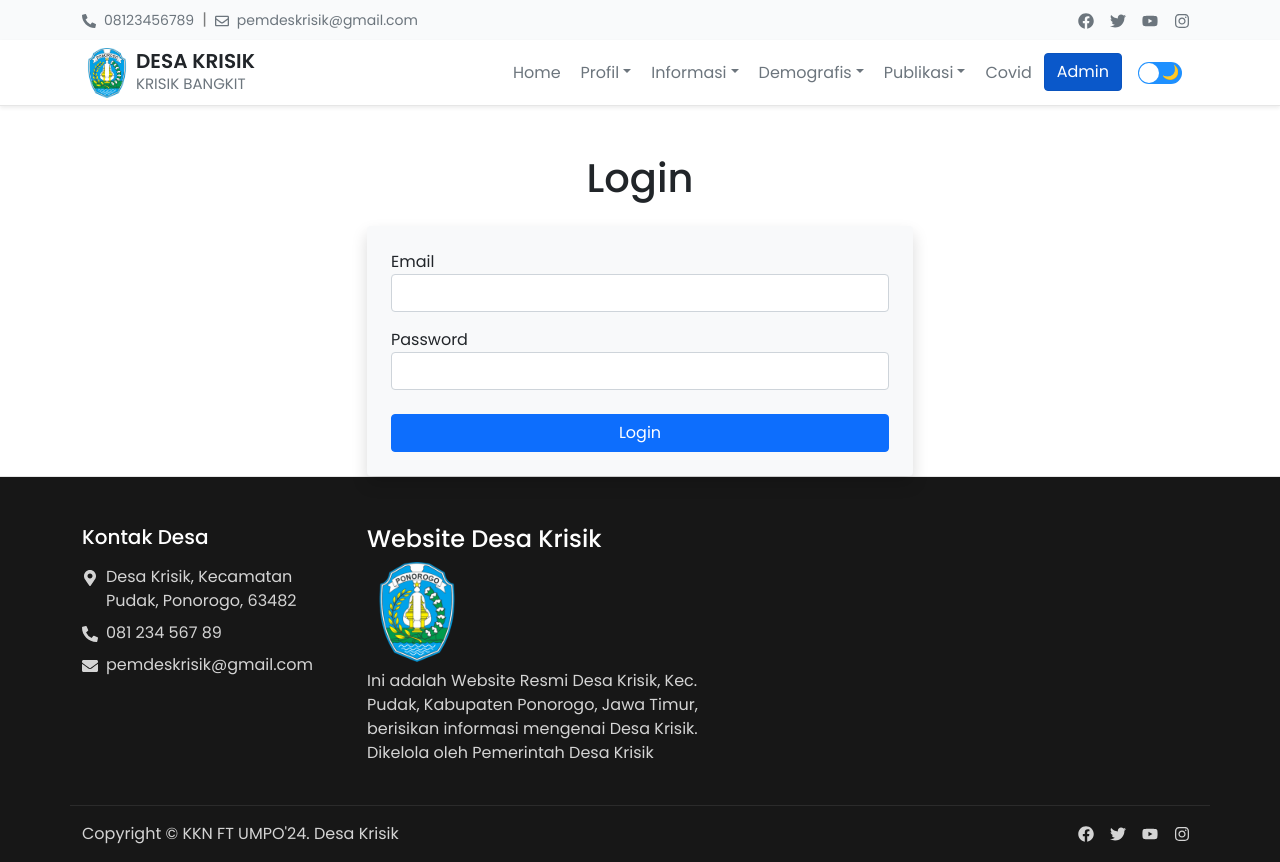
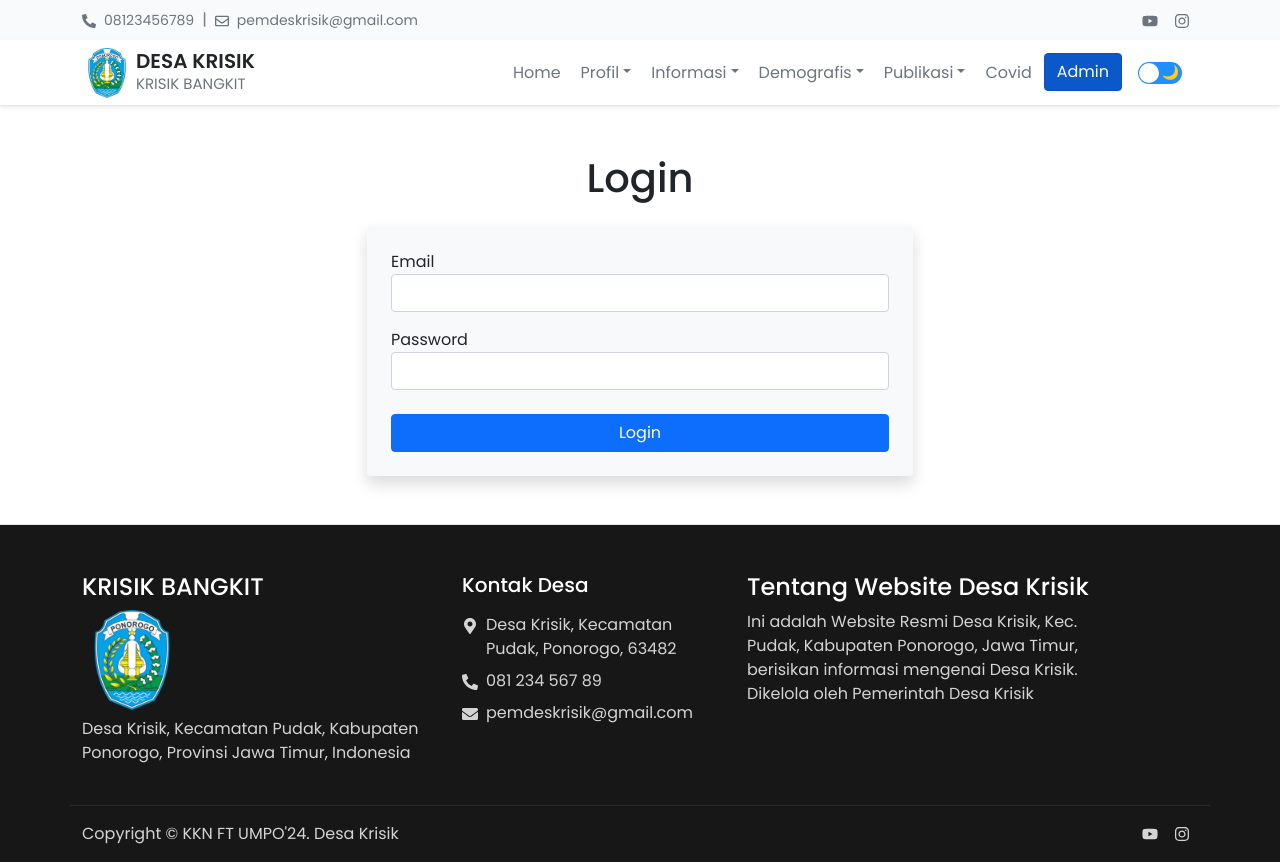
Before and after one commit to nailarraza/krisik, a Next.js app: page /login in a window 1280 px wide. Built offline with nearby package versions, Linux system fonts and the light colour scheme.

Commit message:
Update: footer, hidden(sistemDesajs)

```diff
--- a/components/Footer.js
+++ b/components/Footer.js
@@ -40,6 +40,12 @@
                 <div className="container pt-5">
                     <div className="row">
 
+                    <div className="col-md-8 col-lg-4 my-2 my-md-0">
+                            <h4>KRISIK BANGKIT</h4>
+                            <Image src={imgLogo} className="img-fluid" alt="image" height={100} width={100} />
+                            <p className="text-white-80 text-15">Desa Krisik, Kecamatan Pudak, Kabupaten Ponorogo, Provinsi Jawa Timur, Indonesia</p>
+                        </div>
+
                         <div className="col-md-6 col-lg-3 my-2 my-md-0">
                             <h5 className="mb-3">Kontak Desa</h5>
                             <ul className="list-unstyled text-white-80 text-decoration-none text-15">
@@ -59,10 +65,8 @@
                                 </li>
                             </ul>
                         </div>
-
                         <div className="col-md-8 col-lg-4 my-2 my-md-0">
-                            <h4>Website Desa Krisik</h4>
-                            <Image src={imgLogo} className="img-fluid" alt="image" height={100} width={100} />
+                            <h4>Tentang Website Desa Krisik</h4>
                             <p className="text-white-80 text-15">Ini adalah Website Resmi Desa Krisik, Kec. Pudak, Kabupaten Ponorogo, Jawa
                                 Timur, berisikan informasi mengenai Desa Krisik. Dikelola oleh Pemerintah Desa Krisik</p>
                         </div>
@@ -108,13 +112,8 @@
                                 Desa Krisik
                             </p>
                         </div>
+
                         <div className="col-md-4 mb-3 text-center text-md-end ">
-                            <a href="https://web.facebook.com/" className="mx-2 text-white-80" aria-label="Facebook" rel="noreferrer" target="_blank">
-                                <i className=""><FaFacebook /></i>
-                            </a>
-                            <a href="https://twitter.com/" className="mx-2 text-white-80" aria-label="Twitter" rel="noreferrer" target="_blank">
-                                <i className=""><FaTwitter /></i>
-                            </a>
                             <a href="https://www.youtube.com/" className="mx-2 text-white-80" aria-label="Youtube" rel="noreferrer" target="_blank">
                                 <i className=""><FaYoutube /></i>
                             </a>
--- a/components/NavBarTop.js
+++ b/components/NavBarTop.js
@@ -110,28 +110,6 @@
             </div>
             <div className="col-lg-6 col-sm-4">
               <div className="float-end">
-                <a
-                  href="https://web.facebook.com/"
-                  className="mx-2 text-color-tertiary"
-                  aria-label="Facebook"
-                  rel="noreferrer"
-                  target="_blank"
-                >
-                  <i className="">
-                    <FaFacebook />
-                  </i>
-                </a>
-                <a
-                  href="https://twitter.com/"
-                  className="mx-2 text-color-tertiary"
-                  aria-label="Twitter"
-                  rel="noreferrer"
-                  target="_blank"
-                >
-                  <i className="">
-                    <FaTwitter />
-                  </i>
-                </a>
                 <a
                   href="https://www.youtube.com/"
                   className="mx-2 text-color-tertiary"
--- a/components/SistemDesa.js
+++ b/components/SistemDesa.js
@@ -51,7 +51,7 @@
                 }
             `}</style>
 
-            <section>
+            {/*<section>
                 <div className="container-fluid py-5 my-5">
                     <h2 className="text-center text-color-primary">Aplikasi Desa</h2>
                     <p className="text-center text-color-secondary text-subtitle">Berikut Adalah Beberapa Aplikasi di Desa Kami</p>
@@ -143,7 +143,7 @@
                         </div>
                     </div>
                 </div>
-            </section>
+            </section>*/}
         </>
 
     );
--- a/pages/login.js
+++ b/pages/login.js
@@ -54,7 +54,7 @@
   return (
     <main>
       <NavBarTop />
-      <div className="container mt-5">
+      <div className="container mt-5 mb-5">
         <h1 className="text-center mb-4">Login</h1>
         <div className="row justify-content-center">
           <div className="col-md-6">
```
